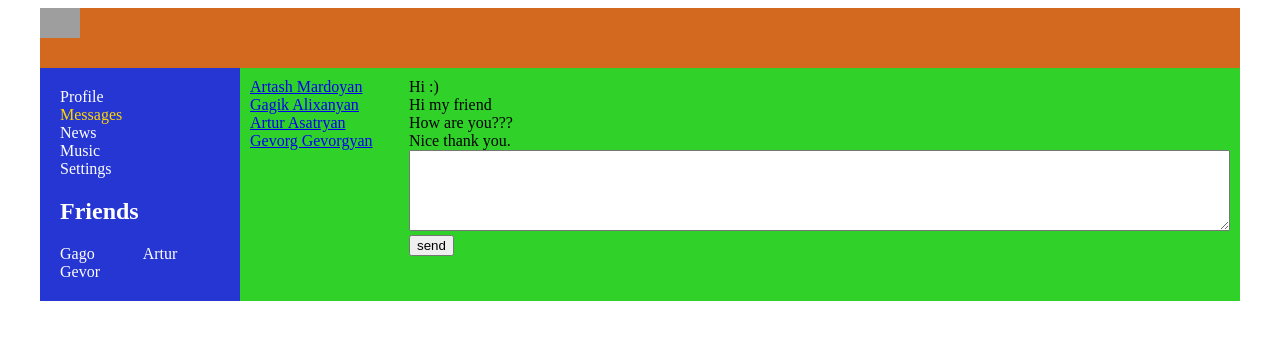
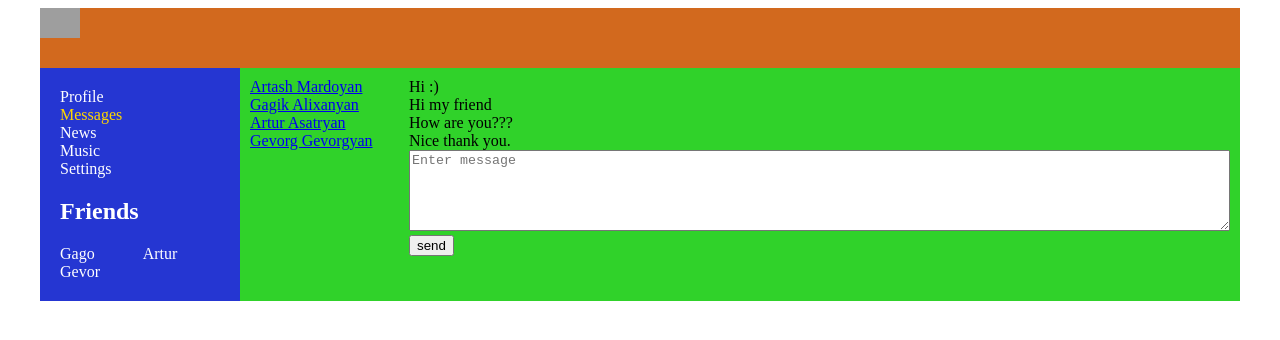
Before and after one commit to ArtashMardoyan/first-react-project, a React (Create React App) app: page /dialogs in a window 1280 px wide. Shown: the top 340 px of the page. Built offline with nearby package versions, Linux system fonts and the light colour scheme; grey boxes are pictures that could not be loaded.

Commit message:
Add messaging

```diff
--- a/src/App.js
+++ b/src/App.js
@@ -11,18 +11,15 @@ import News from './components/News';
 import './App.css';
 
 const App = props => {
-    const {
-        state: { profilePage, dialogsPage },
-        dispatch
-    } = props;
+    const { profilePage, dialogsPage } = props.state;
 
     return (
         <div className="appWrapper">
             <Header />
             <NavBar />
             <div className="appWrapperContent">
-                <Route path="/profile" render={() => <Profile profilePage={profilePage} dispatch={dispatch} />} />
-                <Route path="/dialogs" render={() => <Dialogs dialogsPage={dialogsPage} dispatch={dispatch} />} />
+                <Route path="/profile" render={() => <Profile profilePage={profilePage} dispatch={props.dispatch} />} />
+                <Route path="/dialogs" render={() => <Dialogs dialogsPage={dialogsPage} dispatch={props.dispatch} />} />
                 <Route path="/news" component={News} />
                 <Route path="/music" component={Music} />
                 <Route path="/settings" component={Settings} />
--- a/src/components/Dialogs/Dialogs.jsx
+++ b/src/components/Dialogs/Dialogs.jsx
@@ -1,24 +1,17 @@
 import React from 'react';
 
+import { createMessageActionCreator, updateMessageBodyActionCreator } from '../../reduxe/state';
 import styles from './Dialogs.module.css';
 import DialogItem from './DialogItem';
 import Message from './Message';
 
 const Dialogs = props => {
-    const {
-        dialogsPage: { dialogs, messages },
-        dispatch
-    } = props;
-
+    const { dialogs, messages, newMessageBody } = props.dialogsPage;
     const dialogsElements = dialogs.map(o => <DialogItem id={o.id} key={o.id} name={o.username} />);
     const messagesElements = messages.map(o => <Message id={o.id} key={o.id} text={o.text} />);
 
-    const newMessageElement = React.createRef();
-
-    const addMessage = () => {
-        dispatch({ type: 'ACTION_CREATE_MESSAGE', text: newMessageElement.current.value });
-        newMessageElement.current.value = '';
-    };
+    const addMessage = () => props.dispatch(createMessageActionCreator());
+    const onMessageChange = e => props.dispatch(updateMessageBodyActionCreator(e.target.value));
 
     return (
         <div className={styles.dialogs}>
@@ -26,7 +19,7 @@ const Dialogs = props => {
             <div className={styles.messages}>
                 {messagesElements}
                 <div>
-                    <textarea ref={newMessageElement} name="newPost" id="" cols="100" rows="5" />
+                    <textarea onChange={onMessageChange} value={newMessageBody} placeholder="Enter message" cols="100" rows="5" />
                     <button onClick={addMessage} type="submit">
                         send
                     </button>
--- a/src/components/Profile/MyPosts/MyPosts.jsx
+++ b/src/components/Profile/MyPosts/MyPosts.jsx
@@ -8,21 +8,14 @@ const MyPosts = props => {
     const { posts, newPostText } = props;
     const postsElements = posts.map(o => <Post id={o.id} key={o.id} text={o.text} likesCount={o.likesCount} />);
 
-    const newPostElement = React.createRef();
-
-    const addPost = () => {
-        props.dispatch(createPostActionCreator());
-    };
-
-    const onPostChange = () => {
-        props.dispatch(updateNewPostTextActionCreator(newPostElement.current.value));
-    };
+    const addPost = () => props.dispatch(createPostActionCreator());
+    const onPostChange = e => props.dispatch(updateNewPostTextActionCreator(e.target.value));
 
     return (
         <div className={styles.postWrapper}>
             My Posts
             <div>
-                <textarea onChange={onPostChange} ref={newPostElement} value={newPostText} name="newPost" cols="100" rows="10" />
+                <textarea onChange={onPostChange} value={newPostText} name="newPost" cols="100" rows="10" />
                 <button onClick={addPost} type="submit">
                     send
                 </button>
--- a/src/components/Profile/Profile.jsx
+++ b/src/components/Profile/Profile.jsx
@@ -4,15 +4,12 @@ import ProfileInfo from './ProfileInfo';
 import MyPosts from './MyPosts';
 
 const Profile = props => {
-    const {
-        profilePage: { posts, newPostText },
-        dispatch
-    } = props;
+    const { posts, newPostText } = props.profilePage;
 
     return (
         <div>
             <ProfileInfo />
-            <MyPosts posts={posts} newPostText={newPostText} dispatch={dispatch} />
+            <MyPosts posts={posts} newPostText={newPostText} dispatch={props.dispatch} />
         </div>
     );
 };
--- a/src/reduxe/state.js
+++ b/src/reduxe/state.js
@@ -1,6 +1,8 @@
 const ACTION_CREATE_POST = 'ACTION_CREATE_POST';
+const ACTION_UPDATE_NEW_POST_TEXT = 'ACTION_UPDATE_NEW_POST_TEXT';
+
 const ACTION_CREATE_MESSAGE = 'ACTION_CREATE_MESSAGE';
-const ACTION_UPDATE_NEW_POST_TEXT = 'ACTION_UPDATE_NEW_POST_TEXT';
+const ACTION_UPDATE_NEW_MESSAGE_BODY = 'ACTION_UPDATE_NEW_MESSAGE_BODY';
 
 const store = {
     _state: {
@@ -26,7 +28,8 @@ const store = {
                 { id: 2, text: 'Hi my friend' },
                 { id: 3, text: 'How are you???' },
                 { id: 4, text: 'Nice thank you.' }
-            ]
+            ],
+            newMessageBody: ''
         }
     },
     getState() {
@@ -36,9 +39,8 @@ const store = {
         this._callSubscriber = observer;
     },
     // PRIVATE METHODS
-    _callSubscriber() {
-        console.log('ok');
-    },
+    _callSubscriber() {},
+    // POST actions
     _actionCreatePost() {
         const newPost = { id: 5, text: this._state.profilePage.newPostText, likesCount: 0 };
 
@@ -52,10 +54,17 @@ const store = {
 
         this._callSubscriber(this._state);
     },
-    _actionCreateMessage(action) {
-        const newPost = { id: 5, text: action.text };
+    // MESSAGE actions
+    _actionCreateMessage() {
+        const newMessage = { id: 5, text: this._state.dialogsPage.newMessageBody };
 
-        this._state.dialogsPage.messages.push(newPost);
+        this._state.dialogsPage.messages.push(newMessage);
+        this._state.dialogsPage.newMessageBody = '';
+
+        this._callSubscriber(this._state);
+    },
+    _actionUpdateNewMessageBody(action) {
+        this._state.dialogsPage.newMessageBody = action.text;
 
         this._callSubscriber(this._state);
     },
@@ -67,6 +76,8 @@ const store = {
             this._actionUpdateNewPostText(action);
         } else if (action.type === ACTION_CREATE_MESSAGE) {
             this._actionCreateMessage(action);
+        } else if (action.type === ACTION_UPDATE_NEW_MESSAGE_BODY) {
+            this._actionUpdateNewMessageBody(action);
         }
     }
 };
@@ -76,3 +87,5 @@ window.store = store;
 
 export const createPostActionCreator = () => ({ type: ACTION_CREATE_POST });
 export const updateNewPostTextActionCreator = text => ({ type: ACTION_UPDATE_NEW_POST_TEXT, text });
+export const createMessageActionCreator = text => ({ type: ACTION_CREATE_MESSAGE, text });
+export const updateMessageBodyActionCreator = text => ({ type: ACTION_UPDATE_NEW_MESSAGE_BODY, text });
```
